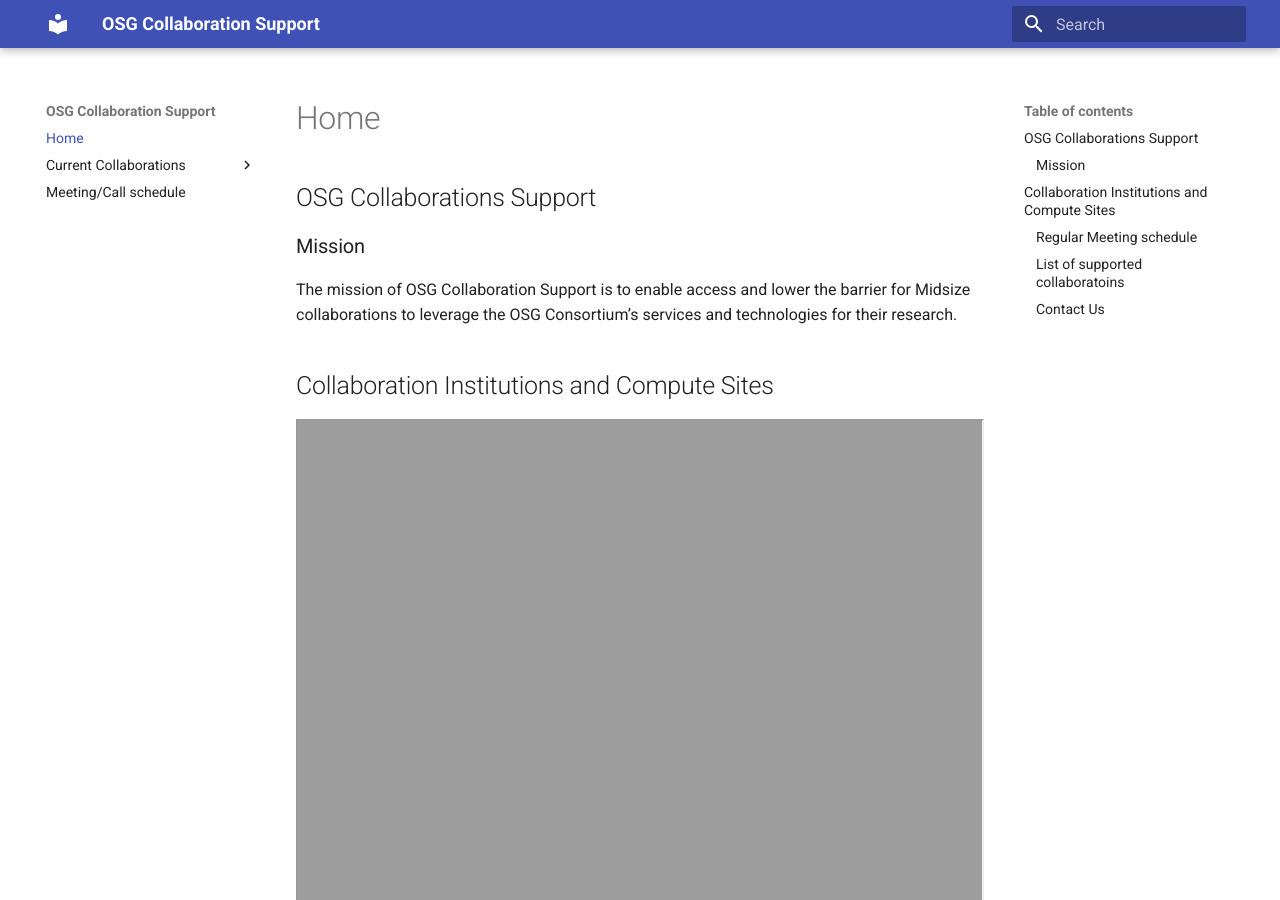
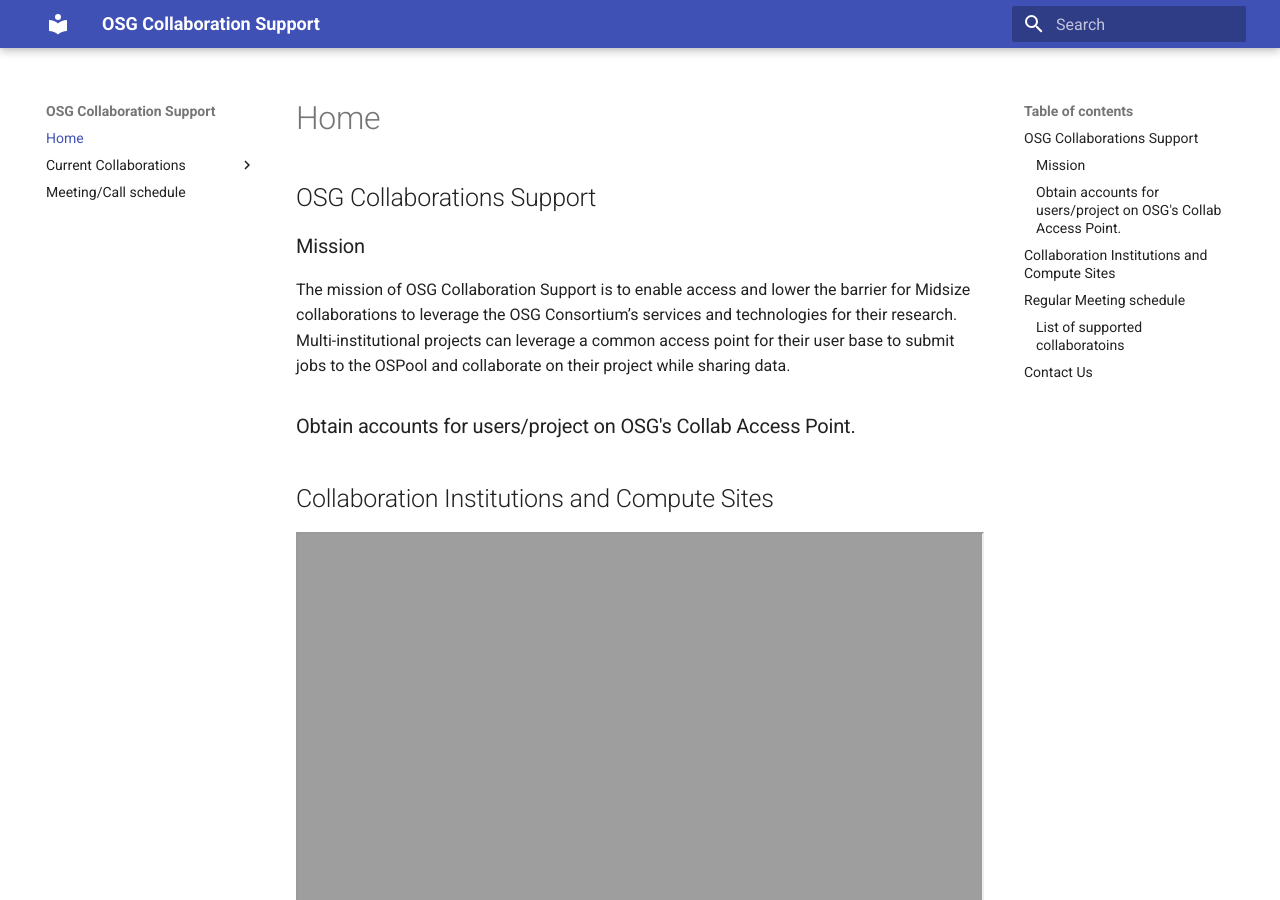
Before and after one commit to osg-htc/collaboration-support, an MkDocs documentation site: the page built from docs/index.md, in a window 1280 px wide and 900 px high. Built offline with MkDocs 1.6.1 and Material for MkDocs 9.7.7, drawn with Linux system fonts in a browser that asks for light colours.

Commit message:
Update index.md

```diff
--- a/docs/index.md
+++ b/docs/index.md
@@ -4,7 +4,12 @@
 ### Mission
 
 The mission of OSG Collaboration Support is to enable access and lower the barrier for Midsize collaborations to leverage
-the OSG Consortium’s services and technologies for their research.
+the OSG Consortium’s services and technologies for their research. Multi-institutional projects can leverage a common access point for their
+user base to submit jobs to the OSPool and collaborate on their project while sharing data.
+
+### Obtain accounts for users/project on OSG's Collab Access Point.
+
+
 
 ## Collaboration Institutions and Compute Sites
 
@@ -12,7 +17,7 @@
 
 ***
 
-### Regular Meeting schedule
+## Regular Meeting schedule
 
 Collaboration support holds and participates in meetings during the week to assist and coordinate on projects. A list of the weekly meeting schedule is maintained [here](misc/meeting-schedule.md)
 
@@ -20,7 +25,7 @@
 
 [Collaboration list](projects/project-list.md)
 
-### Contact Us
+## Contact Us
 
 Open a Ticket by sending an email to [help@osg-htc.org](mailto:help@osg-htc.org) and request support for your collaboration project.
 
```
